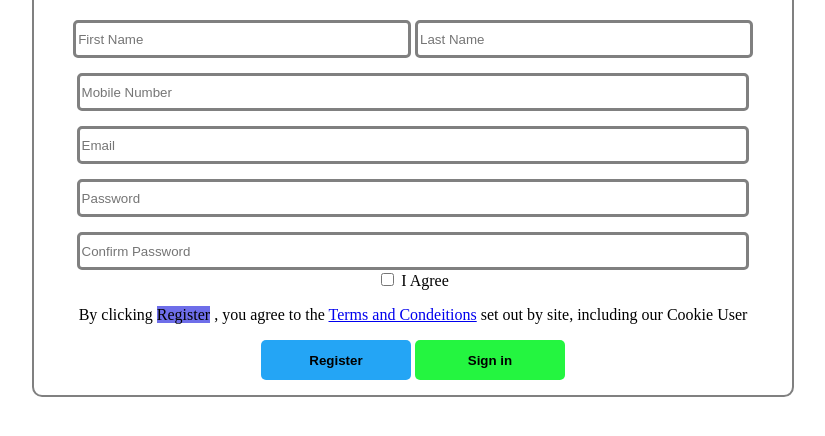
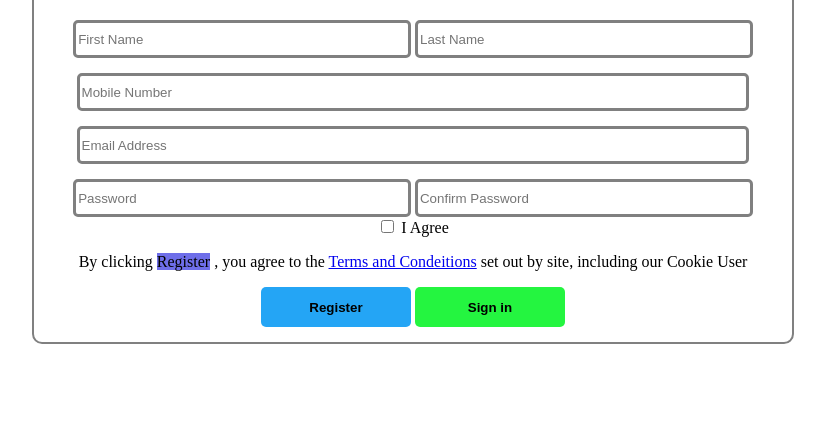
Before and after one commit to asadi80/sign-up-page, a plain HTML site: page index.html in a window 1280 px wide. Shown: the part 208-644 px from the top of the page, without its empty margins (227-1052 px from the left). Drawn offline with Linux system fonts and the light colour scheme.

Commit message:
updating read me, html and css

```diff
--- a/index.html
+++ b/index.html
@@ -19,11 +19,12 @@
 
             <input type="text" class="input"  placeholder="Mobile Number">
 
-            <input type="email" class="input"  placeholder="Email">
+            <input type="email" class="input"  placeholder="Email Address">
 
-            <input type="password" class="input"  placeholder="Password">
-
-            <input type="password" class="input"  placeholder="Confirm Password">
+            <div>
+                <input type="password" class="password"  placeholder="Password">
+                <input type="password" class="password"  placeholder="Confirm Password">
+            </div>
 
             <div class="terms">
                 <input type="checkbox" class="checkbox" name="checkbox" >
--- a/style.css
+++ b/style.css
@@ -15,7 +15,6 @@ h2{
     font-size: 50px;
 }
 
-
 .input{
     margin-top: 15px;
     width: 91%;
@@ -31,14 +30,20 @@ h2{
     border: solid gray;
 }
 
-
-
 .btn{
     text-align: center;
 }
 input:focus {
 	outline: none;
   	border: 1px solid rgb(120, 127, 235);
+}
+
+.password{
+    width: 45%;
+    height: 30px;
+    border-radius: 5px;
+    border: solid gray;
+    margin-top: 15px;
 }
 button{
     width: 150px;
@@ -73,4 +78,9 @@ span{
     .singn-in{
         margin-top: 5px;
     }
+    .password{
+
+        width: 90%;
+    }
+
 }
```
Also changed, not shown: 1 other file.
